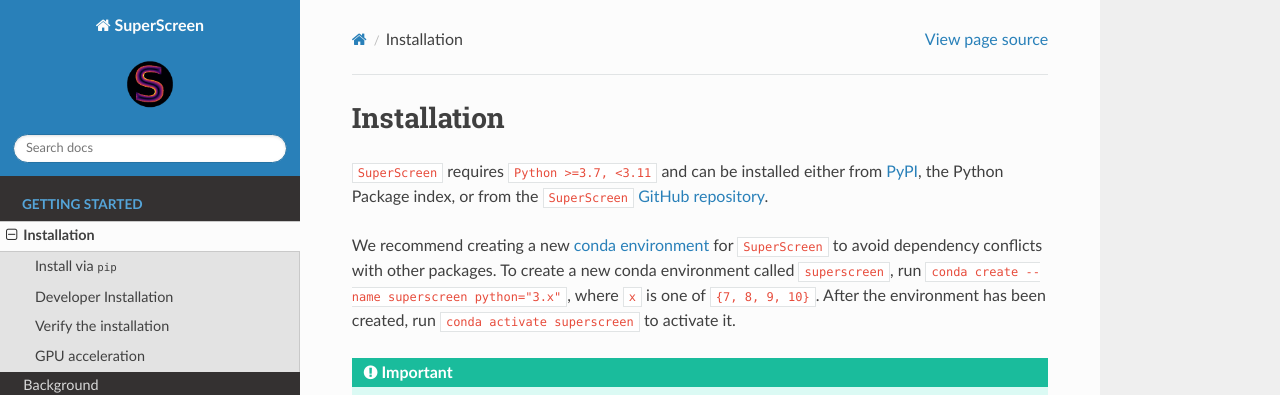
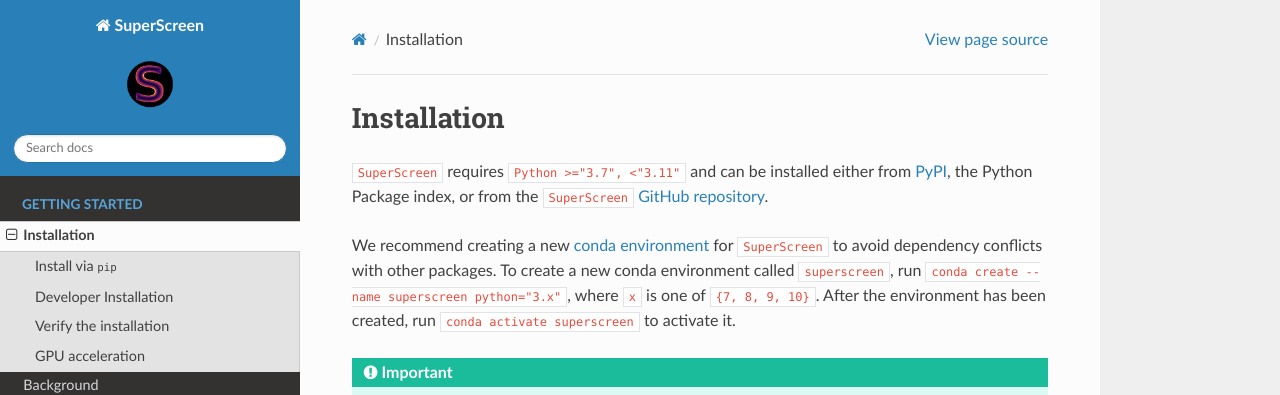
Before and after one commit to loganbvh/superscreen, a Sphinx documentation site: the page built from docs/installation.rst, in a window 1280 px wide and 900 px high. Shown: the top 395 px of the window. Built offline with Sphinx 7.4.7 and the Read the Docs theme 2.0.0, drawn with Linux system fonts in a browser that asks for light colours; pages that are not in the unit, such as notebooks, are missing from menus.

Commit message:
update docs

```diff
--- a/docs/installation.rst
+++ b/docs/installation.rst
@@ -10,7 +10,7 @@
 .. role:: python(code)
   :language: python
 
-``SuperScreen`` requires ``Python >=3.7, <3.11`` and can be installed either from
+``SuperScreen`` requires ``Python >="3.7", <"3.11"`` and can be installed either from
 `PyPI <https://pypi.org/project/superscreen/>`_, the Python Package index,
 or from the ``SuperScreen`` `GitHub repository <https://github.com/loganbvh/superscreen>`_.
 
--- a/setup.py
+++ b/setup.py
@@ -31,7 +31,7 @@
 AUTHOR_EMAIL = "logan.bvh@gmail.com"
 URL = "https://github.com/loganbvh/superscreen"
 LICENSE = "MIT"
-PYTHON_VERSION = ">=3.7, <3.11"
+PYTHON_VERSION = '>="3.7", <"3.11"'
 
 INSTALL_REQUIRES = [
     "dill",
--- a/superscreen/version.py
+++ b/superscreen/version.py
@@ -1,2 +1,2 @@
-__version_info__ = (0, 8, 1)
+__version_info__ = (0, 8, 2)
 __version__ = ".".join(map(str, __version_info__))
```
Also changed, not shown: README.md (+1 -1 lines).
